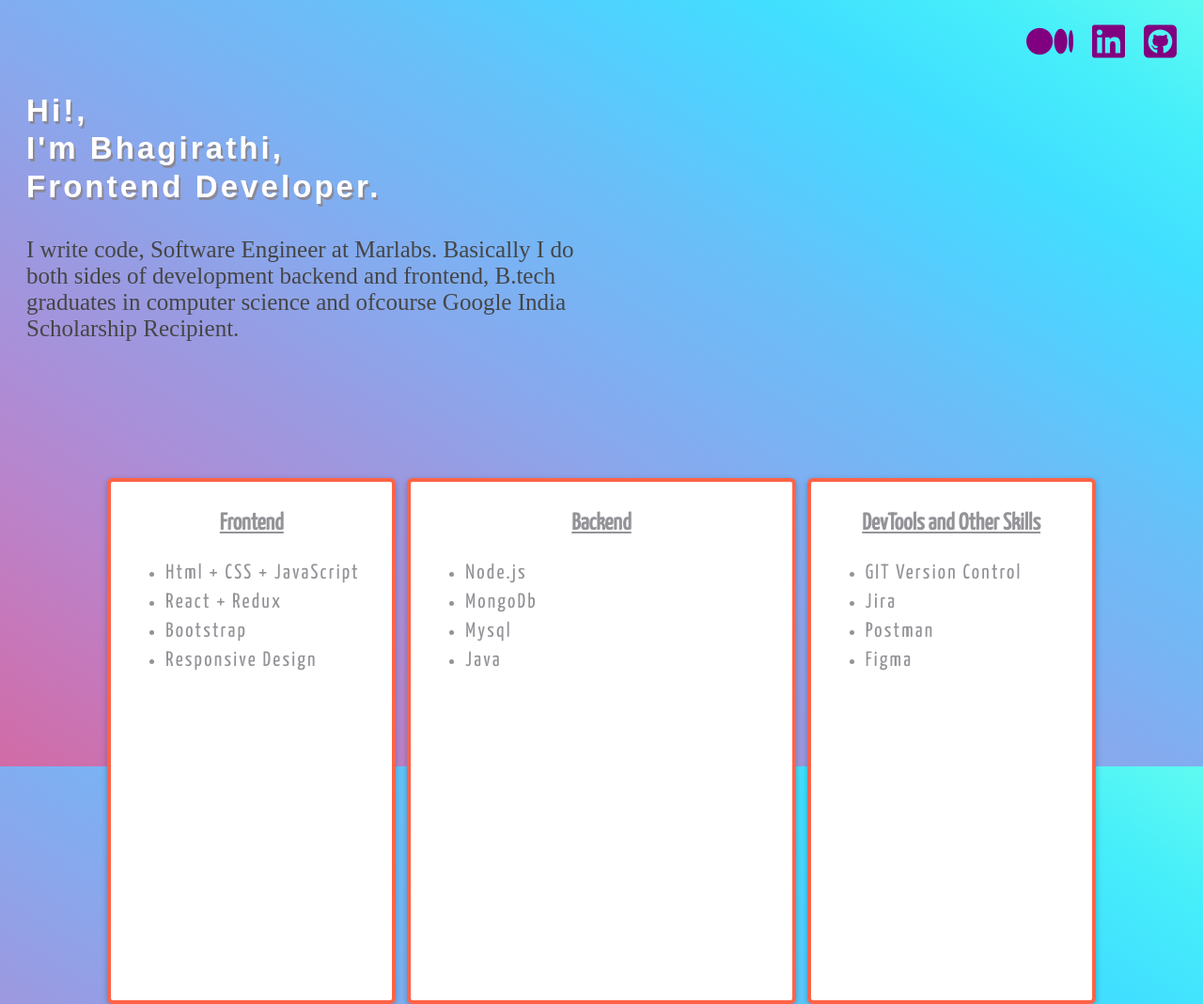
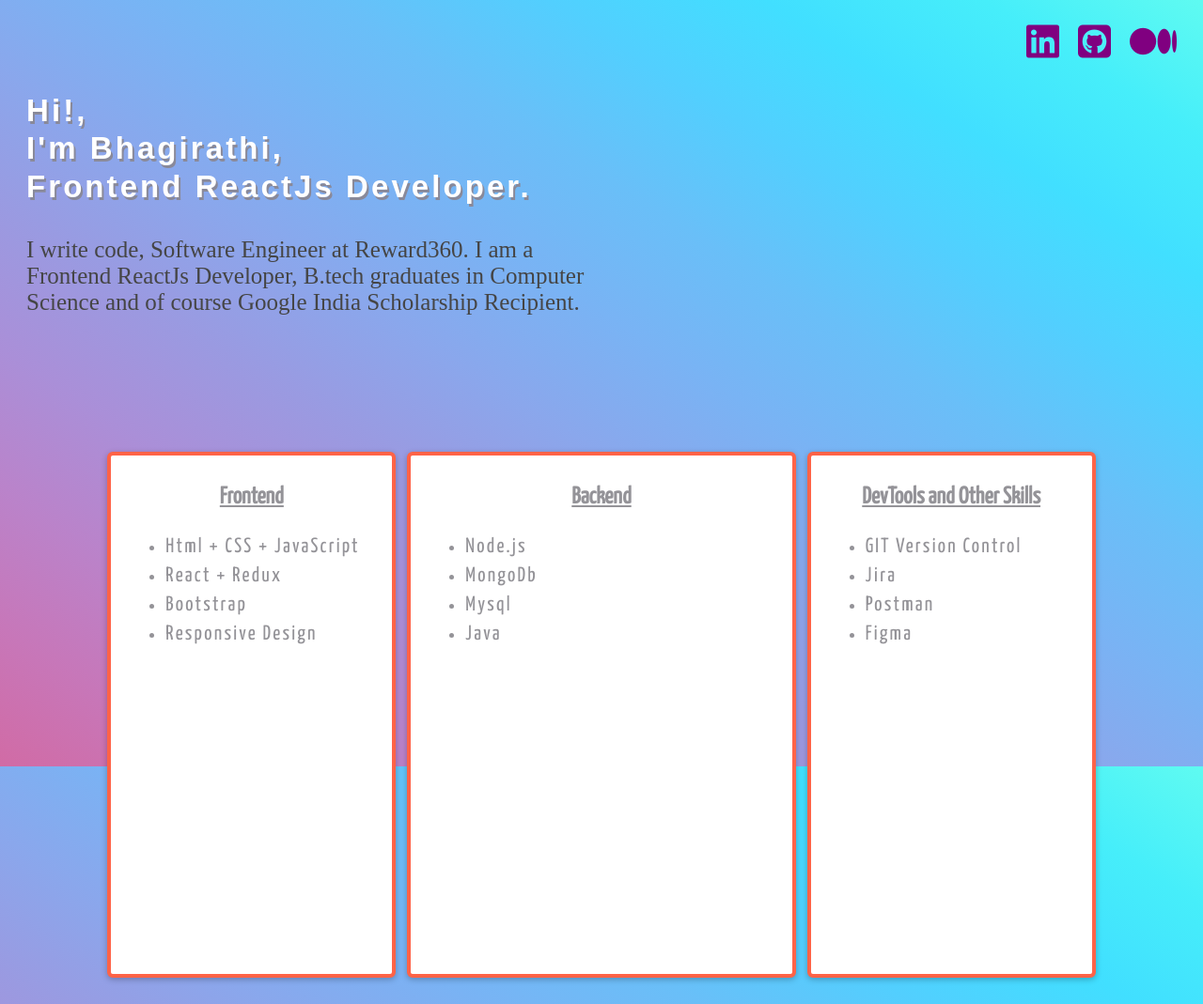
Before and after one commit to BhagirathiRohidas/BhagirathiRohidas.github.io, a plain HTML site: page index.html in a window 1280 px wide. Shown: the top 1069 px of the page at 94% size. Drawn offline with Linux system fonts and the light colour scheme; a web font is replaced by a local one.

Commit message:
profile updated

```diff
--- a/index.html
+++ b/index.html
@@ -31,14 +31,14 @@
       <nav>
         <ul>
           <div class="sLinks">
-            <a href="https://medium.com/@bhagirathi694"
-              ><i class="fab fa-medium"></i
-            ></a>
             <a href="https://in.linkedin.com/in/bhagirathi-rohidas-a2707b14b"
               ><i class="fab fa-linkedin"></i
             ></a>
             <a href="https://github.com/BhagirathiRohidas"
               ><i class="fab fa-github-square"></i
+            ></a>
+             <a href="https://bhagirathi694.medium.com/"
+              ><i class="fab fa-medium"></i
             ></a>
           </div>
         </ul>
@@ -46,15 +46,13 @@
       <div id="intro">
         <p>
           Hi!,<br />
-          I'm Bhagirathi,<br />Frontend Developer.
+          I'm Bhagirathi,<br />Frontend ReactJs Developer.
         </p>
       </div>
 
       <div id="detail">
         <p>
-          I write code, Software Engineer at Marlabs. Basically I do both sides
-          of development backend and frontend, B.tech graduates in computer
-          science and ofcourse Google India Scholarship Recipient.
+          I write code, Software Engineer at Reward360. I am a Frontend ReactJs Developer, B.tech graduates in Computer Science and of course Google India Scholarship Recipient.
         </p>
       </div>
 
```
